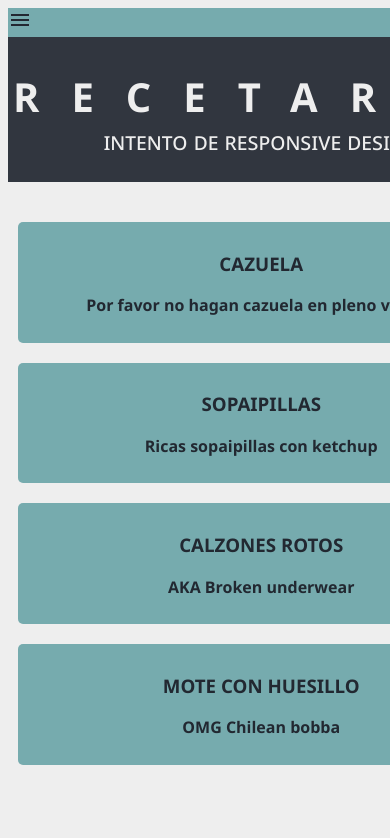
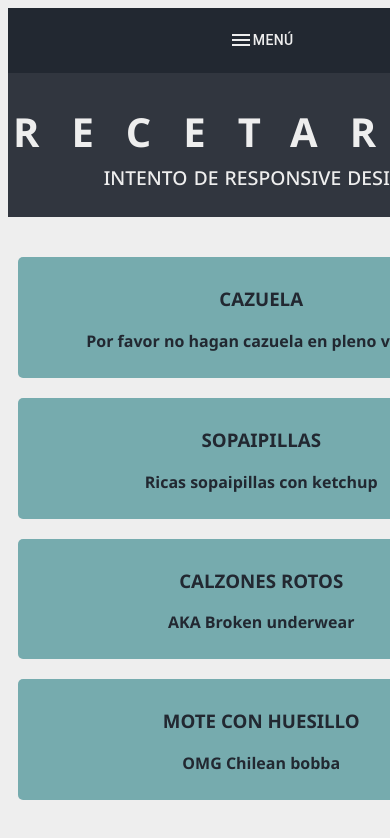
Before and after one commit to elMaaars/pruebaNextReact, a Next.js app in the folder prueba/: page / in a window 390 px wide. Shown: the top 838 px of the page. Built offline with nearby package versions, Linux system fonts and the light colour scheme.

Commit message:
Mobile drawer

```diff
--- a/prueba/src/pages/api/hello.ts
+++ b/prueba/src/pages/api/hello.ts
@@ -7,7 +7,7 @@ type Data = {
 
 export default function handler(
   req: NextApiRequest,
-  res: NextApiResponse<Data>,
+  res: NextApiResponse<Data>
 ) {
   res.status(200).json({ name: "John Doe" });
 }
--- a/prueba/src/pages/index.tsx
+++ b/prueba/src/pages/index.tsx
@@ -1,35 +1,63 @@
+import * as React from 'react';
 import Head from "next/head";
 import Image from "next/image";
-import { Inter } from "next/font/google";
 import styles from "@/styles/Home.module.css";
 import { useState, useEffect } from "react";
 import MenuIcon from "@mui/icons-material/Menu";
 import Link from "next/link";
+import Drawer from '@mui/material/Drawer';
+import Button from '@mui/material/Button';
+
+function MenuLinks() {
+  return (
+    <>
+      <Link href="/cazuela" style={{ textDecoration: "none" }}><div>Link1</div></Link>
+      <Link href="/cazuela" style={{ textDecoration: "none" }}><div>Link1</div></Link>
+      <Link href="/cazuela" style={{ textDecoration: "none" }}><div>Link1</div></Link>
+      <Link href="/cazuela" style={{ textDecoration: "none" }}><div>Link1</div></Link>
+      <Link href="/cazuela" style={{ textDecoration: "none" }}><div>Link1</div></Link>
+      <Link href="/cazuela" style={{ textDecoration: "none" }}><div>Link1</div></Link>
+      <Link href="/cazuela" style={{ textDecoration: "none" }}><div>Link1</div></Link>
+      <Link href="/cazuela" style={{ textDecoration: "none" }}><div>Link1</div></Link>
+    </>
+  );
+}
 
 function DesktopMenu() {
   return (
     <>
-      <div className={styles.navigationbar}>
-          <Link href="/cazuela" style={{ textDecoration: 'none' }}><div>Link1</div></Link>
-          <Link href="/cazuela" style={{ textDecoration: 'none' }}><div>Link1</div></Link>
-          <Link href="/cazuela" style={{ textDecoration: 'none' }}><div>Link1</div></Link>
-          <Link href="/cazuela" style={{ textDecoration: 'none' }}><div>Link1</div></Link>
-          <Link href="/cazuela" style={{ textDecoration: 'none' }}><div>Link1</div></Link>
-          <Link href="/cazuela" style={{ textDecoration: 'none' }}><div>Link1</div></Link>
-          <Link href="/cazuela" style={{ textDecoration: 'none' }}><div>Link1</div></Link>
-          <Link href="/cazuela" style={{ textDecoration: 'none' }}><div>Link1</div></Link>
+      <div className={styles.navigationbarD}>
+        <MenuLinks />
       </div>
     </>
   );
 }
 
+function TemporaryDrawer() {
+  const [open, setOpen] = React.useState(false);
+
+  const toggleDrawer = (newOpen: boolean) => () => {
+    setOpen(newOpen);
+  };
+
+  return (
+    <div className={styles.temporaryDrawer}>
+      <Button onClick={toggleDrawer(true)}>
+        <MenuIcon />
+        <p>Menú</p>
+      </Button>
+      <Drawer anchor="top" open={open} onClose={toggleDrawer(false)}>
+        <div className={styles.navigationbarM}>
+          <MenuLinks />
+        </div>
+      </Drawer>
+    </div>
+  );
+}
+
 function MobileMenu() {
   return (
-    <>
-      <div className={styles.navmobile}>
-        <MenuIcon />
-      </div>
-    </>
+    <TemporaryDrawer />
   );
 }
 
@@ -82,35 +110,32 @@ export default function Home() {
 
         <div className={styles.grid}>
           <div className={styles.card}>
-            <Link href="/recetas/cazuela" style={{ textDecoration: 'none' }}>
+            <Link href="/recetas/cazuela" style={{ textDecoration: "none" }}>
               <h3>Cazuela</h3>
               <p>Por favor no hagan cazuela en pleno verano</p>
             </Link>
           </div>
 
           <div className={styles.card}>
-            <Link href="/recetas/sopaipillas" style={{ textDecoration: 'none' }}>
+            <Link href="/recetas/sopaipillas" style={{ textDecoration: "none" }}>
               <h3>Sopaipillas</h3>
               <p>Ricas sopaipillas con ketchup</p>
             </Link>
           </div>
 
           <div className={styles.card}>
-            <Link href="/recetas/calzonesRotos" style={{ textDecoration: 'none' }}>
+            <Link href="/recetas/calzonesRotos" style={{ textDecoration: "none" }}>
               <h3>Calzones rotos</h3>
               <p>AKA Broken underwear</p>
             </Link>
           </div>
 
           <div className={styles.card}>
-            <Link href="/recetas/moteConHuesillo" style={{ textDecoration: 'none' }}>
+            <Link href="/recetas/moteConHuesillo" style={{ textDecoration: "none" }}>
               <h3>Mote con huesillo</h3>
               <p>OMG Chilean bobba</p>
             </Link>
           </div>
-
-
-
         </div>
       </main>
     </>
--- a/prueba/src/pages/recetas/calzonesRotos.tsx
+++ b/prueba/src/pages/recetas/calzonesRotos.tsx
@@ -1,7 +1,6 @@
 import styles from "@/styles/Home.module.css";
 import Image from "next/image";
-import Box from '@mui/material/Box';
-
+import Box from "@mui/material/Box";
 
 export default function Cazuela() {
   return (
--- a/prueba/src/pages/recetas/moteConHuesillo.tsx
+++ b/prueba/src/pages/recetas/moteConHuesillo.tsx
@@ -1,7 +1,6 @@
 import styles from "@/styles/Home.module.css";
 import Image from "next/image";
-import Box from '@mui/material/Box';
-
+import Box from "@mui/material/Box";
 
 export default function Cazuela() {
   return (
--- a/prueba/src/pages/recetas/sopaipillas.tsx
+++ b/prueba/src/pages/recetas/sopaipillas.tsx
@@ -1,7 +1,6 @@
 import styles from "@/styles/Home.module.css";
 import Image from "next/image";
-import Box from '@mui/material/Box';
-
+import Box from "@mui/material/Box";
 
 export default function Cazuela() {
   return (
--- a/prueba/src/styles/Home.module.css
+++ b/prueba/src/styles/Home.module.css
@@ -6,35 +6,63 @@
     margin-left: auto;
     margin-right: auto;
     width: 8em;
-
 }
 .main {
     display: grid;
 }
 
-.navigationbar{
+.navigationbarD{
     background-color: #76ABAE;
     display: grid;
     grid-template-columns: repeat(8, 1fr);
 }
-.navigationbar Link {
+.navigationbarD Link {
+    display: block;
     margin-left: auto;
     margin-right: auto;
+    border: 2px solid black;
 }
-
-.navigationbar div {
+.navigationbarD div {
     text-align: center;
 }
-.navigationbar div:hover{
+.navigationbarD div:hover{
     background-color: #31363F;
     color:#EEEEEE;
 }
-.navmobile {
+
+.navigationbarM {
     background-color: #76ABAE;
+    display: block;
 }
-.navmobile MenuIcon {
-    color: red;
+.navigationbarM Link {
+    display: block;
+    text-align: center;
+    margin-left: auto;
+    margin-right: auto;
+    border: 2px solid black;
 }
+.navigationbarM div {
+    text-align: center;
+}
+.navigationbarM div:hover{
+    background-color: #31363F;
+    color:#EEEEEE;
+}
+
+.temporaryDrawer {
+    display: flex;
+    justify-content: center;
+    color:#EEEEEE;
+    background-color: #222831;
+}
+.temporaryDrawer Button {
+    color: inherit;
+}
+.temporaryDrawer Drawer {
+    color: inherit;
+    background-color: inherit;
+}
+
 .title {
     background-color: #31363F;
     color: #EEEEEE;
```
Also changed, not shown: prueba/src/pages/recetas/cazuela.tsx (indentation only). Lines whose indentation alone changed are shown as unchanged.
